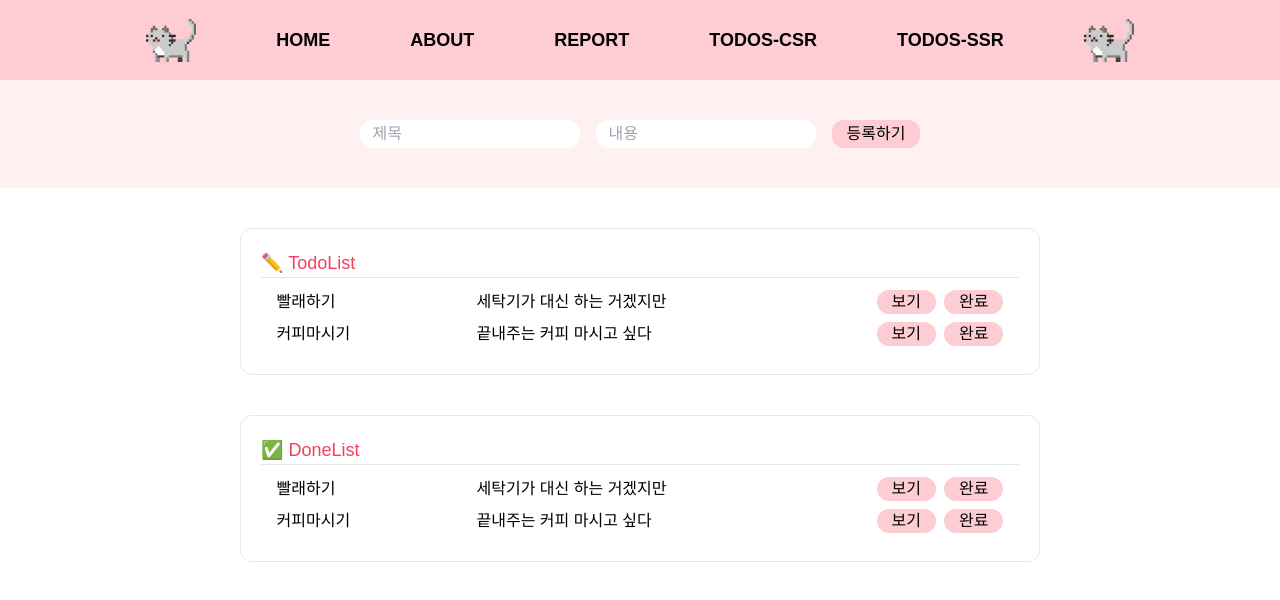
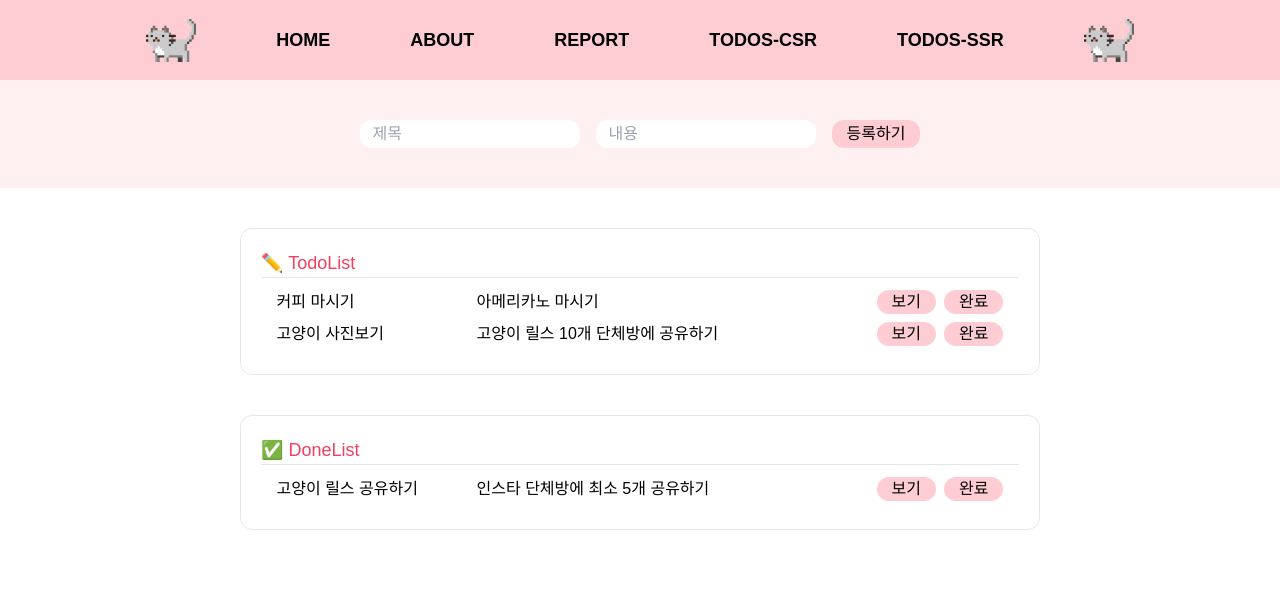
Before and after one commit to redberry0217/myTodoList_nextJs, a Next.js app: page /todos-csr in a window 1280 px wide. Shown: the top 600 px of the page. Built offline with nearby package versions, Linux system fonts and the light colour scheme; data requests are answered from the project's data file; a web font is replaced by a local one.

Commit message:
Add: Todos CSR 데이터 가져와서 출력하기

```diff
--- a/db.json
+++ b/db.json
@@ -10,19 +10,19 @@
     {
       "id": "1",
       "title": "커피 마시기",
-      "contents": "아메리카노 마시기",
+      "content": "아메리카노 마시기",
       "isDone": false
     },
     {
       "id": "2",
       "title": "고양이 사진보기",
-      "contents": "고양이 릴스 10개 단체방에 공유하기",
+      "content": "고양이 릴스 10개 단체방에 공유하기",
       "isDone": false
     },
     {
       "id": "3",
-      "title": "고양이 릴스 5개 공유하기",
-      "contents": "인스타 단체방에 공유",
+      "title": "고양이 릴스 공유하기",
+      "content": "인스타 단체방에 최소 5개 공유하기",
       "isDone": true
     }
   ]
--- a/src/app/api/todos/route.ts
+++ b/src/app/api/todos/route.ts
@@ -8,12 +8,26 @@ export async function GET(request: Request): Promise<Response> {
     if (!todosList) {
       return new Response('Todos 정보를 찾을 수 없습니다.', { status: 404 });
     } else if (todosList.length === 0) {
-      return new Response('Todos 정보가 없습니다.', { status: 204 });
+      return new Response(JSON.stringify({ todosList: [] }), { status: 204 });
     }
-
     return new Response(JSON.stringify({ todosList }), { status: 200 });
   } catch (error) {
     console.error(`에러 발생`, error);
     return new Response(`서버 에러`, { status: 500 });
   }
 }
+
+export async function DELETE(request: Request): Promise<Response> {
+  try {
+    const { id } = await request.json();
+    await fetch(`http://localhost:4000/todos/${id}`, {
+      method: 'DELETE',
+      body: JSON.stringify({ id })
+    });
+
+    return new Response('Todo 삭제 완료', { status: 204 });
+  } catch (error) {
+    console.error(`에러 발생`, error);
+    return new Response(`서버 에러`, { status: 500 });
+  }
+}
--- a/src/app/todos-csr/page.tsx
+++ b/src/app/todos-csr/page.tsx
@@ -1,3 +1,5 @@
+'use client';
+
 import TodoForm from '@/components/todoForm';
 import TodoItemList from '@/components/todoItemList';
 import React from 'react';
--- a/src/app/types/index.tsx
+++ b/src/app/types/index.tsx
@@ -12,3 +12,5 @@ export type Todos = {
   content: string;
   isDone: boolean;
 };
+
+export type TodoList = Todos[];
--- a/src/components/todoItem.tsx
+++ b/src/components/todoItem.tsx
@@ -1,26 +1,23 @@
+'use client';
+
 import React from 'react';
 import { buttonStyle } from '@/styles/styles';
+import { Todos } from '@/app/types';
 
-function TodoItem() {
+function TodoItem({ todoData }: { todoData: Todos[] }) {
   return (
     <section className="flex flex-col items-center pt-3">
       <ul>
-        <li className="flex mb-2 hover:bg-gray-100">
-          <div className="w-[200px]">빨래하기</div>
-          <div className="w-[400px]">세탁기가 대신 하는 거겠지만</div>
-          <div className="flex gap-2">
-            <button style={buttonStyle}>보기</button>
-            <button style={buttonStyle}>완료</button>
-          </div>
-        </li>
-        <li className="flex mb-2 hover:bg-gray-100">
-          <div className="w-[200px]">커피마시기</div>
-          <div className="w-[400px]">끝내주는 커피 마시고 싶다</div>
-          <div className="flex gap-2">
-            <button style={buttonStyle}>보기</button>
-            <button style={buttonStyle}>완료</button>
-          </div>
-        </li>
+        {todoData.map((item) => (
+          <li key={item.id} className="flex mb-2 hover:bg-rose-50">
+            <div className="w-[200px]">{item.title}</div>
+            <div className="w-[400px]">{item.content}</div>
+            <div className="flex gap-2">
+              <button style={buttonStyle}>보기</button>
+              <button style={buttonStyle}>완료</button>
+            </div>
+          </li>
+        ))}
       </ul>
     </section>
   );
--- a/src/components/todoItemList.tsx
+++ b/src/components/todoItemList.tsx
@@ -1,18 +1,47 @@
+'use client';
+
 import React from 'react';
 import TodoItem from './todoItem';
+import { useQuery } from '@tanstack/react-query';
+import { TodoList } from '@/app/types';
 
 function TodoItemList() {
+  const { data, isLoading } = useQuery<TodoList>({
+    queryKey: ['todos'],
+    queryFn: async () => {
+      try {
+        const response = await fetch(`http://localhost:3000/api/todos`);
+        const { todosList } = await response.json();
+        console.log('받아온 내용', todosList);
+        return todosList;
+      } catch (error) {
+        console.log(`데이터 받아오기 에러`);
+        return [];
+      }
+    }
+  });
+
+  if (isLoading) {
+    return <div>데이터 로드 중...</div>;
+  }
+  if (!data) {
+    return <div>데이터 불러오기 오류</div>;
+  }
+
+  const undoneList: TodoList = data.filter((item) => !item.isDone);
+  const doneList: TodoList = data.filter((item) => item.isDone);
+
   return (
     <section className="flex flex-col items-center pt-10 gap-y-10">
       <div className="w-[800px] border rounded-xl p-5">
         <h1 className="text-lg text-rose-500">✏️ TodoList</h1>
         <hr />
-        <TodoItem />
+        {isLoading ? <div>데이터 로딩....</div> : <TodoItem todoData={undoneList} />}
       </div>
       <div className="w-[800px] border rounded-xl p-5">
         <h1 className="text-lg text-rose-500">✅ DoneList</h1>
         <hr />
-        <TodoItem />
+        {isLoading ? <div>데이터 로딩....</div> : <TodoItem todoData={doneList} />}
       </div>
     </section>
   );
```
